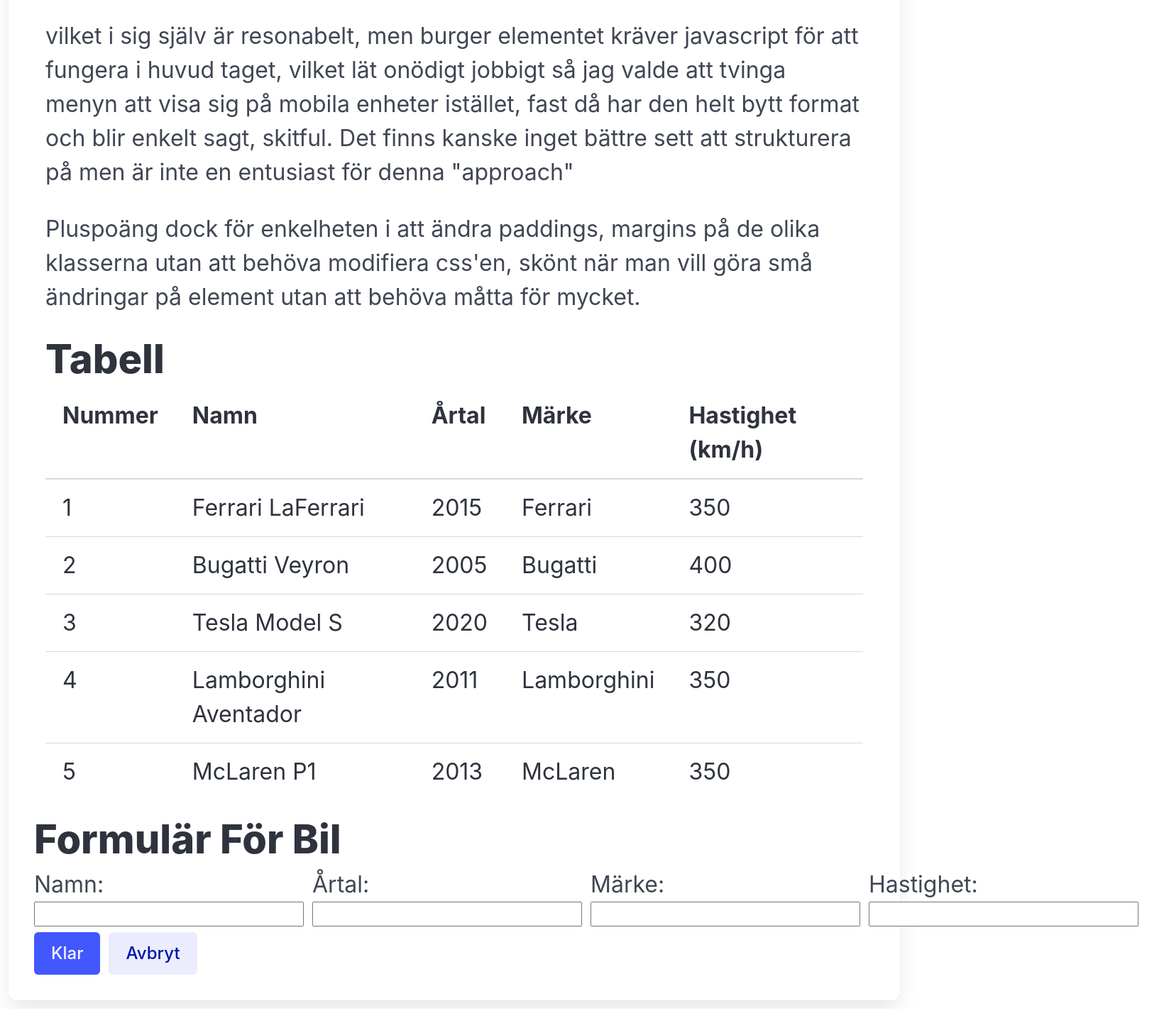
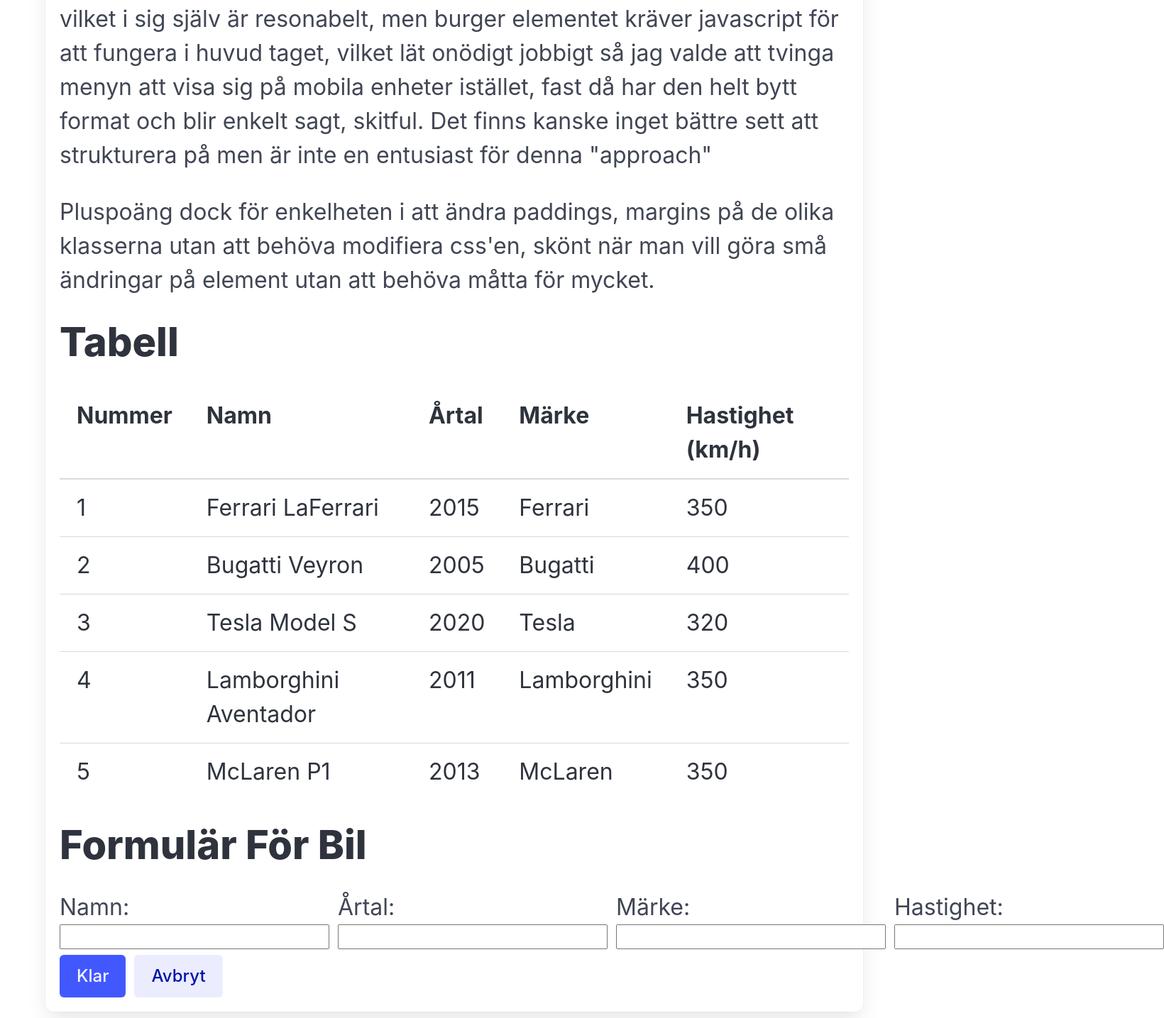
Before and after one commit to Git-Bread/Uppgift1-Fullstack, a website: page framework1.html in a window 1280 px wide. Shown: the part 583-2018 px from the top of the page at 71% size, 1640 px wide, since content can reach past the window. Drawn offline with nearby package versions, Linux system fonts and the light colour scheme.

Commit message:
improved bulma centering

```diff
--- a/framework1.html
+++ b/framework1.html
@@ -9,21 +9,6 @@
         <link rel="stylesheet" href="https://cdn.jsdelivr.net/npm/bulma@1.0.2/css/bulma.min.css">
         <script src="https://ajax.googleapis.com/ajax/libs/jquery/3.7.1/jquery.min.js"></script>
     </head>
-    <style>
-        p {
-            max-width: 60ch;
-        }
-        main {
-            max-width: 40em;
-        }
-        body {
-            display: flex;
-            justify-content: center;
-        }
-        section {
-            margin: 1em;
-        }
-    </style>
     <body>
         <header class="navbar is-fixed-top has-shadow">
             <div class="navbar-brand">
@@ -35,7 +20,7 @@
                     <span></span>
                 </a>
             </div>
-            <div class="navbar-menu is-size-3-desktop" id="target">
+            <div class="navbar-menu is-size-2-desktop" id="target">
                 <div class="navbar-end">
                     <a class="navbar-item" href="index.html">Hem</a>
                     <a class="navbar-item" href="framework2.html">Foundation</a>
@@ -43,7 +28,8 @@
                 </div>
             </div>
         </header>
-        <main class="content box m-3 is-size-3-desktop">
+        <main class="content m-3 is-size-3-desktop">
+            <wrapper class="container box">
                 <nav class="breadcrumb mb-2" aria-label="breadcrumbs">
                     <ul class="ml-1">
                         <li class="mt-1"><a href="index.html">Hem</a></li>
@@ -65,8 +51,8 @@
                         </p>
                     </div>
                 </section>
-            <section class="mb-2" style="overflow: auto;">
-                <h2 class="mb-2">Tabell</h2>
+                <section style="overflow: auto;">
+                    <h2 class="mt-5">Tabell</h2>
                     <table class="table mb-2">
                         <thead>
                             <th>Nummer</th>
@@ -114,8 +100,8 @@
                         </tbody>
                     </table>
                 </section>
-            <section class="container m-4">
-                <h2 class="mb-2">Formulär För Bil</h2>
+                <section class="container">
+                    <h2 class="mt-5">Formulär För Bil</h2>
                     <form class="pl-0" onsubmit="populate(this); return false;">
                         <div class="field-body">
                             <div class="field is-narrow">
@@ -161,6 +147,7 @@
                         </div>
                     </form>
                 </section>
+            </wrapper>
         </main>
         <script>
             $(document).ready(function() {
```
Lines whose indentation alone changed are shown as unchanged.
